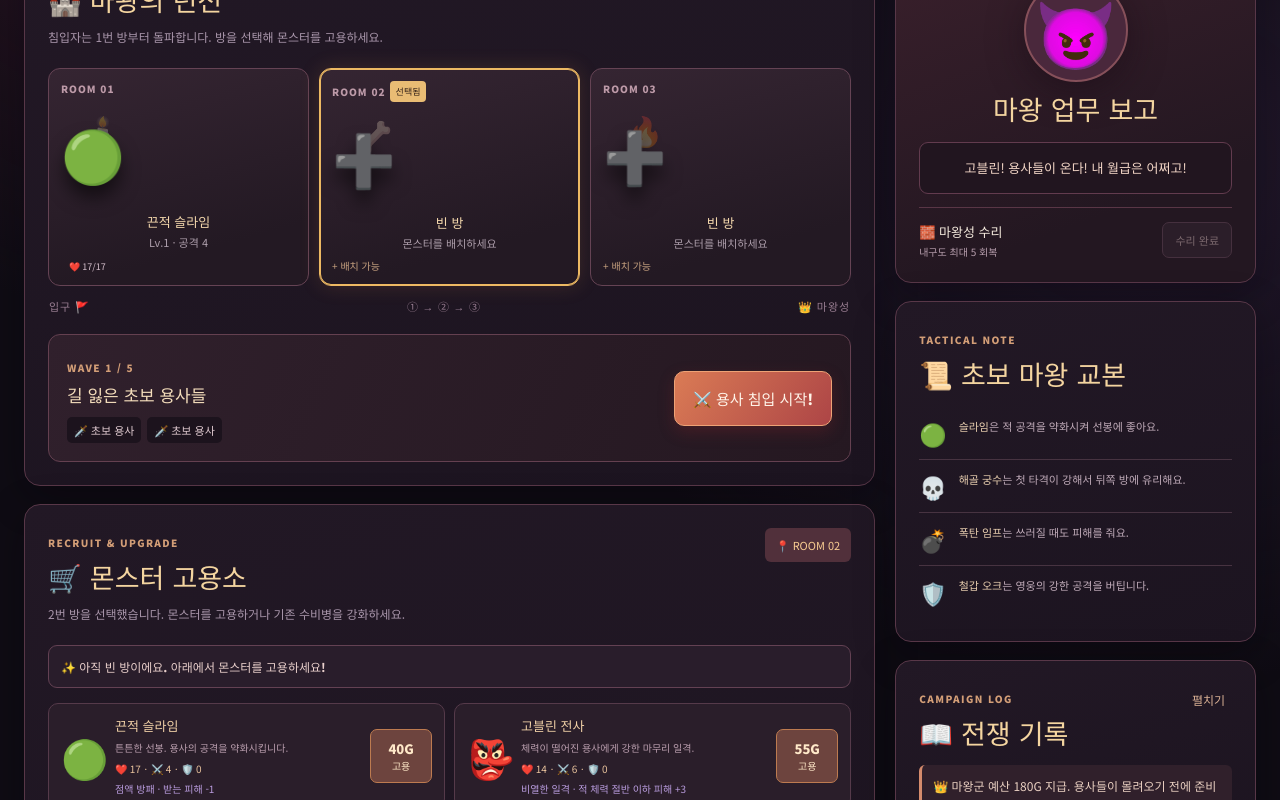
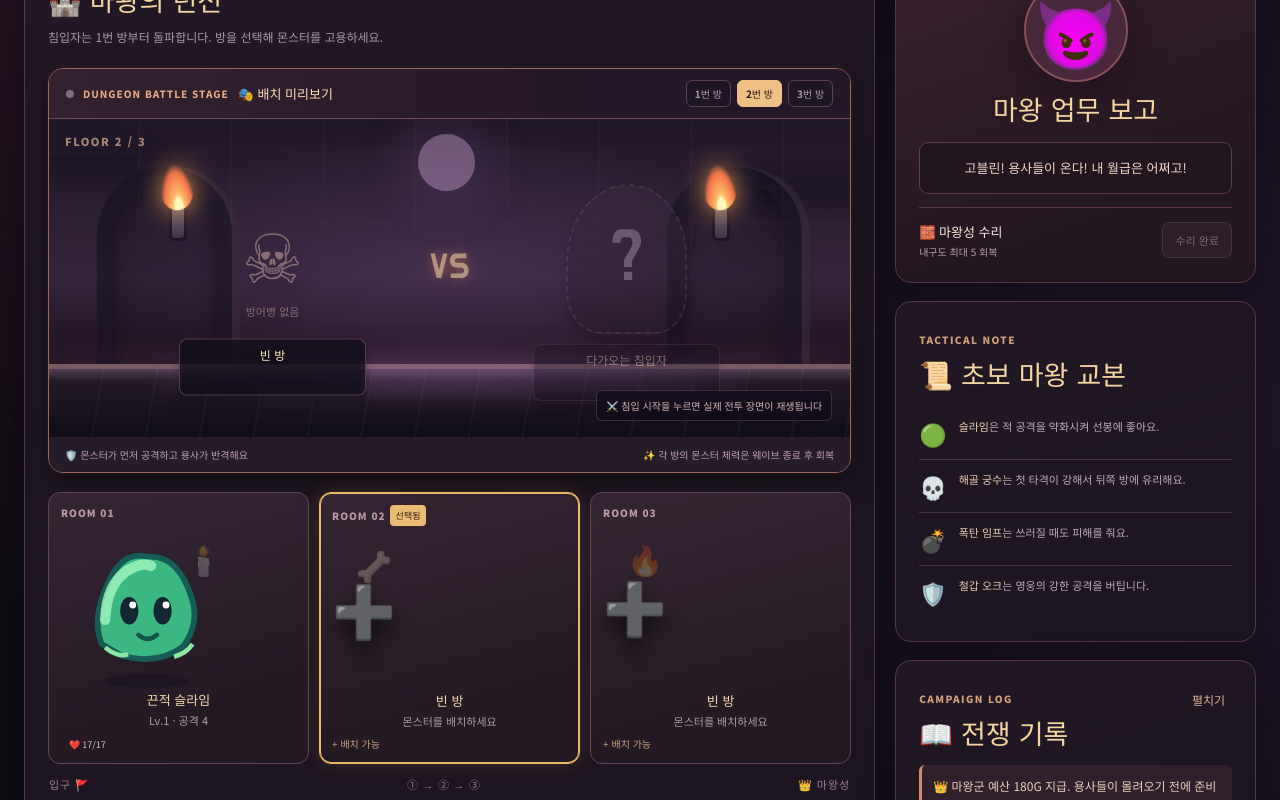
Before and after one commit to bduidohd937-beep/demon-lord-defense, a React (Vite) app: page / in a window 1280 px wide. Shown: the part 340-1140 px from the top of the page. Built offline with nearby package versions, Linux system fonts and the light colour scheme.

Commit message:
feat: integrate animated battle arena, original sprites and sound controls

```diff
--- a/src/App.tsx
+++ b/src/App.tsx
@@ -9,6 +9,9 @@ import {
   monsterAttack, monsterMaxHp, monsterUpgradeCost,
   repairCastle, simulateWave, swapRooms, upgradeMonster,
 } from "./game/battleLogic";
+import CharacterSprite from "./components/CharacterSprite";
+import BattleArena from "./components/BattleArena";
+import { activateAudio, playBattleCue } from "./game/battleAudio";
 import "./App.css";
 
 const SAVE_KEY = "demon-lord-defense-v01";
@@ -57,6 +60,7 @@ export default function App() {
   const [battle, setBattle] = useState<BattleReport | null>(null);
   const [frameIndex, setFrameIndex] = useState(0);
   const [fast, setFast] = useState(false);
+  const [soundEnabled, setSoundEnabled] = useState(false);
   const [showRules, setShowRules] = useState(false);
   const [showLogs, setShowLogs] = useState(false);
 
@@ -76,9 +80,14 @@ export default function App() {
       setFrameIndex(0);
       return;
     }
-    const timer = window.setTimeout(() => setFrameIndex(index => index + 1), fast ? 110 : 430);
+    const timer = window.setTimeout(() => setFrameIndex(index => index + 1), fast ? 165 : 650);
     return () => window.clearTimeout(timer);
   }, [battle, frameIndex, fast]);
+
+  useEffect(() => {
+    if (!battle || !soundEnabled) return;
+    playBattleCue(battle.frames[Math.min(frameIndex, battle.frames.length - 1)]);
+  }, [battle, frameIndex, soundEnabled]);
 
   const frame = battle ? battle.frames[Math.min(frameIndex, battle.frames.length - 1)] : null;
   const isBattling = battle !== null;
@@ -86,7 +95,6 @@ export default function App() {
   const castleHp = frame?.castleHp ?? game.castleHp;
   const roomHp = frame?.roomHp ?? game.rooms.map(slot => slot ? monsterMaxHp(slot) : 0);
   const waveEnemies = WAVES[game.wave - 1] ?? [];
-  const progress = battle ? Math.round((frameIndex + 1) / battle.frames.length * 100) : 0;
   const selected = game.rooms[selectedRoom];
 
   const beginBattle = () => {
@@ -121,7 +129,7 @@ export default function App() {
               <h1>마왕님, 용사가 너무 많아요!</h1>
             </div>
           </div>
-          <span className="version">EARLY ACCESS · V0.1</span>
+          <span className="version">EARLY ACCESS · V0.2</span>
         </div>
       </header>
 
@@ -168,6 +176,21 @@ export default function App() {
                 </div>
               )}
 
+              <BattleArena
+                game={game}
+                battle={battle}
+                frame={frame}
+                frameIndex={frameIndex}
+                selectedRoom={selectedRoom}
+                fast={fast}
+                soundEnabled={soundEnabled}
+                onToggleSpeed={() => setFast(value => !value)}
+                onToggleSound={() => {
+                  if (!soundEnabled) activateAudio();
+                  setSoundEnabled(value => !value);
+                }}
+                onSkip={skipBattle}
+              />
               <div className="rooms">
                 {game.rooms.map((slot, index) => {
                   const monster = slot ? MONSTERS[slot.id] : null;
@@ -193,8 +216,8 @@ export default function App() {
                       </div>
                       <div className="room-stage">
                         <span className="room-decoration">{["🕯️", "🦴", "🔥"][index]}</span>
-                        <span className="monster-sprite" aria-hidden="true">{monster?.emoji ?? "➕"}</span>
-                        {invader && <span key={frameIndex} className="invader-sprite" aria-label="침입자">{HEROES[invader.id].emoji}</span>}
+                        {monster ? <CharacterSprite side="monster" id={monster.id} className="room-monster-art" /> : <span className="monster-sprite" aria-hidden="true">➕</span>}
+                        {invader && <span key={frameIndex} className="invader-sprite" aria-label="침입자"><CharacterSprite side="hero" id={invader.id} /></span>}
                       </div>
                       <strong className="room-name">{monster?.name ?? "빈 방"}</strong>
                       <span className="room-subtitle">{slot ? "Lv." + slot.level + " · 공격 " + monsterAttack(slot) : "몬스터를 배치하세요"}</span>
@@ -211,29 +234,6 @@ export default function App() {
               </div>
               <div className="room-arrows" aria-hidden="true"><span>입구 🚩</span><span>① → ② → ③</span><span>👑 마왕성</span></div>
 
-              {battle && frame && (
-                <div className="battle-live" role="status" aria-live="off">
-                  <div className="battle-live-heading">
-                    <strong>⚔️ 전투 진행 중</strong>
-                    <span>{Math.min(frameIndex + 1, battle.frames.length)} / {battle.frames.length} 단계</span>
-                  </div>
-                  <div className="battle-progress"><span style={{ width: progress + "%" }} /></div>
-                  <p key={frameIndex} className="battle-message">{frame.message}</p>
-                  {frame.hero && frame.hero.hp > 0 && (
-                    <div className="enemy-status">
-                      {HEROES[frame.hero.id].emoji} {HEROES[frame.hero.id].name}
-                      <div className="enemy-hp"><span style={{ width: (frame.hero.hp / frame.hero.maxHp * 100) + "%" }} /></div>
-                      <small>{frame.hero.hp}/{frame.hero.maxHp}</small>
-                    </div>
-                  )}
-                  <div className="battle-actions">
-                    <button className="secondary-button" onClick={() => setFast(value => !value)}>
-                      {fast ? "⏱️ 보통 속도" : "⏩ 3배속"}
-                    </button>
-                    <button className="secondary-button" onClick={skipBattle}>⏭️ 결과로 건너뛰기</button>
-                  </div>
-                </div>
-              )}
               {!battle && game.phase === "planning" && (
                 <div className="battle-prep">
                   <div>
@@ -293,7 +293,7 @@ export default function App() {
                   const monster = MONSTERS[id];
                   return (
                     <div className="monster-product" key={id}>
-                      <div className="product-emoji">{monster.emoji}</div>
+                      <div className="product-emoji"><CharacterSprite side="monster" id={id} /></div>
                       <div className="product-detail">
                         <h3>{monster.name}</h3>
                         <p>{monster.description}</p>
```
